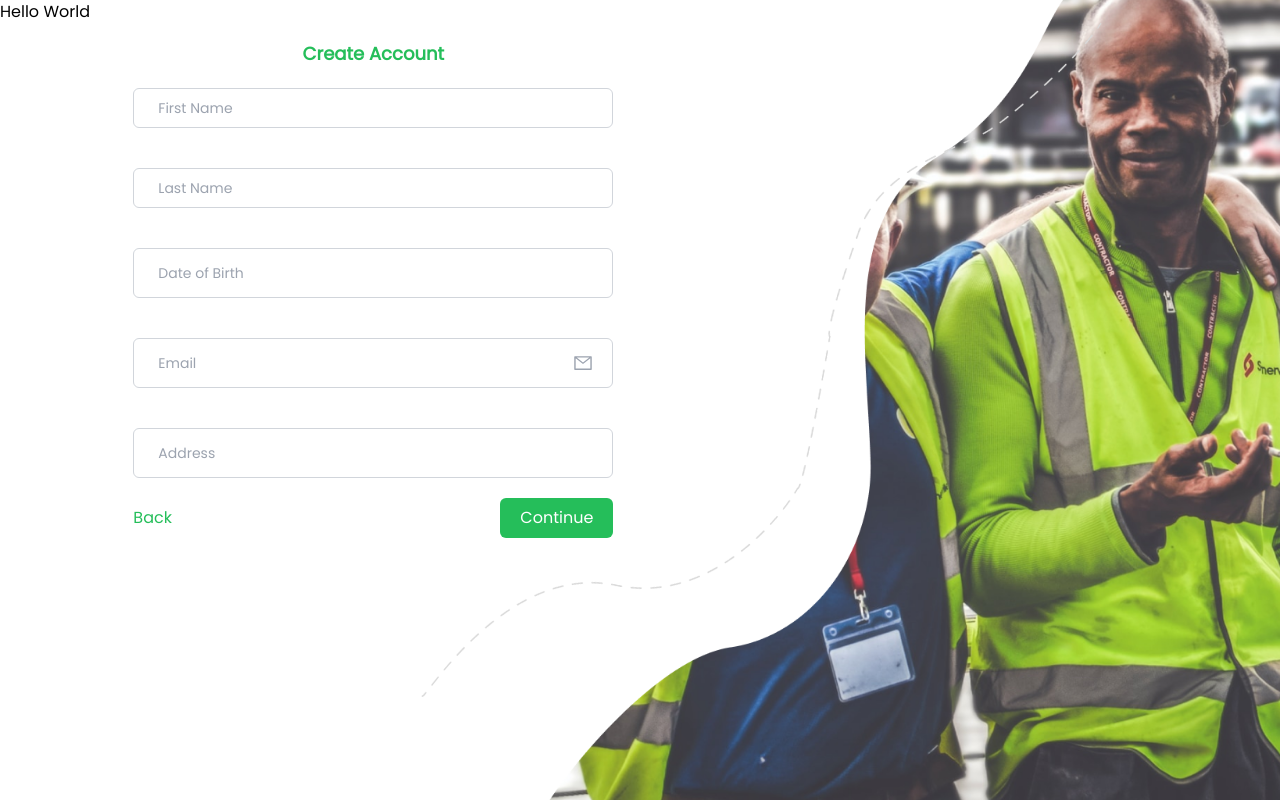
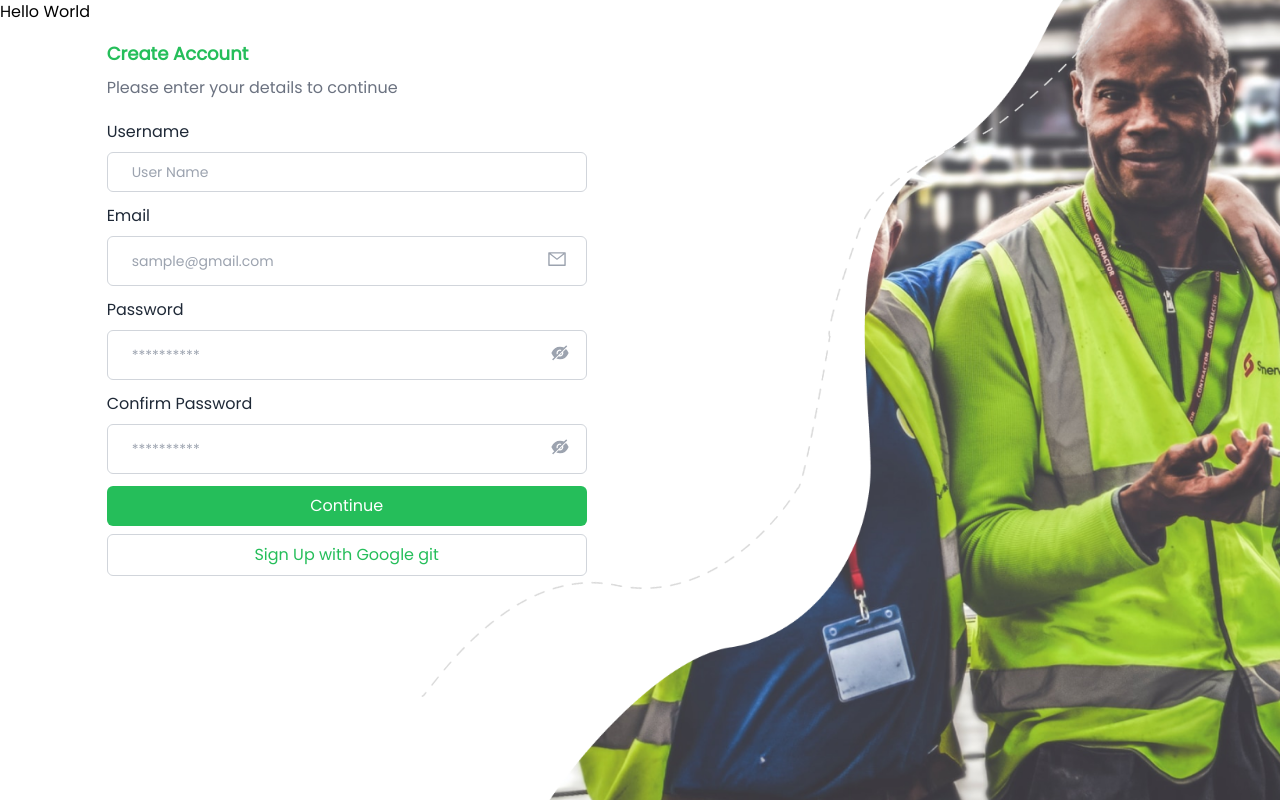
Before and after one commit to yusuf-ishaku/cwivel, a React (Vite) app: page /signupuser in a window 1280 px wide. Built offline with nearby package versions, Linux system fonts and the light colour scheme; a web font is replaced by a local one.

Commit message:
Set form

```diff
--- a/src/pages/signupuser.jsx
+++ b/src/pages/signupuser.jsx
@@ -3,35 +3,51 @@ import { IconContext } from 'react-icons/lib';
 import SignUpUserImg from '../assets/img/SignUpUserImg.png';
 import SignUpUserLIne from '../assets/img/SignUpUserLine.png';
 import SignUpUserTab from "../assets/img/SignUpImageTab.png"
-import {AiOutlineMail} from 'react-icons/ai'
+import {AiOutlineMail} from 'react-icons/ai';
+import {Link} from 'react-router-dom';
+import { AiFillEye, AiFillEyeInvisible } from 'react-icons/ai';
 import SignUpUserLineTab from '../assets/img/SignUpLineTab.png'
 export const SignUpUser  = () =>{
-    const [type, setType] = useState("text");
-    // console.log(type)
+    // const [type, setType] = useState("text");
+    // console.log(type);
+    const [eyeopen, setEyeOpen] = useState(false);
+    const [eyeopen2, setEyeOpen2] = useState(false);
     return (
         <>
          <div className='w-[100vw] h-full flex flex-col items-center sm:items-start sm:flex sm:flex-row'>
             <div className='sm:w-1/12 w-auto'>
                 Hello World
             </div>
-            <div className='w-[90%] sm:w-5/12 pt-10 sm:px-0 h-[100vh] text-center z-50'>
-                <h2 className='text-cwivel font-semibold text-md md:text-lg'>Create Account</h2>
-                <form className='flex flex-col items-center justify-center'>
-                    <input type="text" placeholder='First Name' id='fname' className='my-5 placeholder-gray-400 pl-6 text-sm border-gray-300 rounded-md border-me w-[90%] h-10' required/>
-                    <input type="text" placeholder='Last Name' id='lname' className='my-5 placeholder-gray-400 pl-6 text-sm border-gray-300 rounded-md border-me w-[90%] h-10' required />
-                    <input type = {type} onFocus={() =>{setType("date")}} onBlur= {() =>{setType("text");}} placeholder="Date of Birth" id='date' className='my-5 placeholder-gray-400 p-6 text-gray-400 text-sm border-gray-300 rounded-md border-me w-[90%] h-10' required />
+            <div className='w-[90%] sm:w-5/12 pt-10 sm:px-0 h-[100vh] text-auto z-50'>
+                <h2 className='text-cwivel text-left w-full font-semibold mb-2 text-md md:text-lg'>Create Account</h2>
+                <h4 className='text-gray-500 text-base'>Please enter your details to continue</h4>
+                <form className='flex flex-col items-start justify-center mt-5'>
+                    <label htmlFor='username' className='mb-2 text-gray-800'>Username</label>
+                    <input type="text" placeholder='User Name' name='username' id='uname' className='mb-3 placeholder-gray-400 pl-6 text-sm border-gray-300 rounded-md border-me w-[90%] h-10' required/>
                     <IconContext.Provider value={{ size: "20", className: "text-gray-400" }}>
+                        <label htmlFor="email" className='mb-2 text-gray-800'>Email</label>
                         <div className="flex flex-row items-center justify-center w-[90%]">
-                            <input type = "email" placeholder='Email' id='email' className='my-5 placeholder-gray-400 p-6 text-gray-400 text-sm -ml-5 border-gray-300 rounded-md border-me w-[100%] h-10'required/>
-                            <AiOutlineMail className='-ml-10'></AiOutlineMail>
+                            <input type = "email" placeholder='sample@gmail.com' id='email' className='mb-3 placeholder-gray-400 p-6 text-gray-800 text-sm -ml-5 border-gray-300 rounded-md border-me w-[100%] h-10'required/>
+                            <AiOutlineMail style={{marginBottom:'17'}} className='-ml-10'></AiOutlineMail>
                         </div>
                     </IconContext.Provider>
-
-
-                    <input type = "address" placeholder='Address' id='address' className='my-5 placeholder-gray-400 p-6 text-gray-400 text-sm border-gray-300 rounded-md border-me w-[90%] h-10' required />
-                    <div className="flex w-[90%] items-center">
-                        <span className="block text-cwivel">Back</span>
-                        <button type='submit' className='text-white bg-cwivel-green p-2 px-5 ml-auto rounded-md z-50' >Continue</button>
+                    <IconContext.Provider value={{ size: "20", className: "text-gray-400" }}>
+                        <label htmlFor="password" className='mb-2 text-gray-800'>Password</label>
+                        <div className="flex flex-row items-center justify-end  w-[90%]">
+                            <input type = {eyeopen ? "text" : "password"} placeholder='**********' id='password' className='mb-3 placeholder-gray-400 p-6 text-gray-800 text-sm ml-0 border-gray-300 rounded-md border-me w-[100%] h-10'required/>
+                            {eyeopen ? <AiFillEye onClick={()=>setEyeOpen(false)} style={{position: 'absolute',cursor: 'pointer', marginRight: '17', marginBottom: '17'}} ></AiFillEye> : <AiFillEyeInvisible onClick={() => setEyeOpen(true)} style={{position: 'absolute', marginRight: '17', marginBottom: '17'}} ></AiFillEyeInvisible>}
+                        </div>
+                    </IconContext.Provider>
+                    <IconContext.Provider value={{ size: "20", className: "text-gray-400" }}>
+                    <label htmlFor="confirm password" className='mb-2 text-gray-800'>Confirm Password</label>
+                        <div className="flex flex-row items-center justify-end w-[90%]">
+                            <input type = {eyeopen2 ? "text": "password"} placeholder='**********' id='confirmpassword' className='mb-3 placeholder-gray-400 p-6 text-gray-800 text-sm -ml-5 border-gray-300 rounded-md border-me w-[100%] h-10'required/>
+                            {eyeopen2 ? <AiFillEye onClick={()=>setEyeOpen2(false)} style={{cursor: 'pointer',marginRight: '17', marginBottom: '17', position: 'absolute'}}></AiFillEye> : <AiFillEyeInvisible onClick={() => setEyeOpen2(true)} style={{cursor: 'pointer',position:'absolute', marginRight: '17', marginBottom: '17'}}></AiFillEyeInvisible>}
+                        </div>
+                    </IconContext.Provider>
+                    <div className="flex flex-col w-[90%] items-center">
+                        <button type='submit' className='text-white w-full bg-cwivel-green p-2  mb-2 px-5 rounded-md z-50' >Continue</button>
+                        <button type='submit' className='bg-white w-full text-cwivel border-gray-300 border-[1px] p-2 px-5 rounded-md z-50' >Sign Up with Google git</button>
                     </div>
                 </form>
             </div>
```
